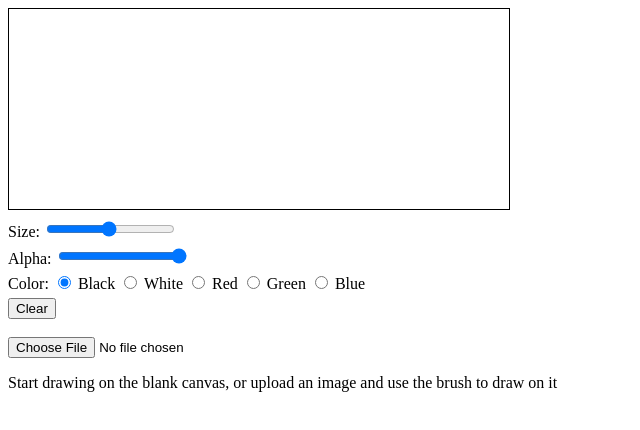
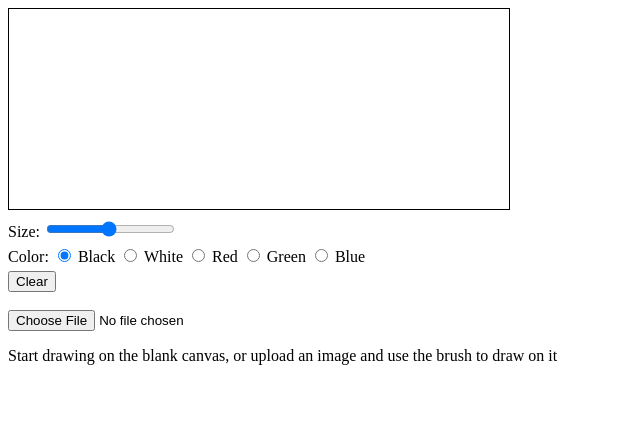
Before and after one commit to Tonel/how-to-draw-on-an-image-with-javascript-img-ly, a plain HTML site: page index.html in a window 1280 px wide. Shown: the whole page, without its empty margins (0-640 px from the left). Drawn offline with Linux system fonts and the light colour scheme.

```diff
--- a/index.html
+++ b/index.html
@@ -18,18 +18,6 @@
           value="25"
           class="size"
           id="sizeRange"
-      />
-    </div>
-    <div style="margin-top:5px">
-      <span>Alpha: </span>
-      <input
-              type="range"
-              min="0"
-              max="1"
-              value="1"
-              step="0.1"
-              class="alpha"
-              id="alphaRange"
       />
     </div>
     <div style="margin-top:5px">
--- a/src/index.js
+++ b/src/index.js
@@ -35,12 +35,6 @@ const sizeElement = document.querySelector("#sizeRange");
 let size = sizeElement.value;
 sizeElement.oninput = (e) => {
     size = e.target.value;
-};
-
-const alphaElement = document.querySelector("#alphaRange");
-let alpha = alphaElement.value;
-alphaElement.oninput = (e) => {
-    alpha = e.target.value;
 };
 
 const colorElement = document.getElementsByName("colorRadio");
@@ -81,8 +75,8 @@ function drawOnImage(image = null) {
 
     canvasElement.onmousedown = (e) => {
         isDrawing = true;
+        context.beginPath();
         context.lineWidth = size;
-        context.globalAlpha = alpha;
         context.strokeStyle = color;
         context.lineJoin = "round";
         context.lineCap = "round";
@@ -91,14 +85,13 @@ function drawOnImage(image = null) {
 
     canvasElement.onmousemove = (e) => {
         if (isDrawing) {
-            context.beginPath();
             context.lineTo(e.clientX, e.clientY);
             context.stroke();
-            context.closePath();
         }
     };
 
     canvasElement.onmouseup = function () {
         isDrawing = false;
+        context.closePath();
     };
 }
```
Lines whose indentation alone changed are shown as unchanged.
